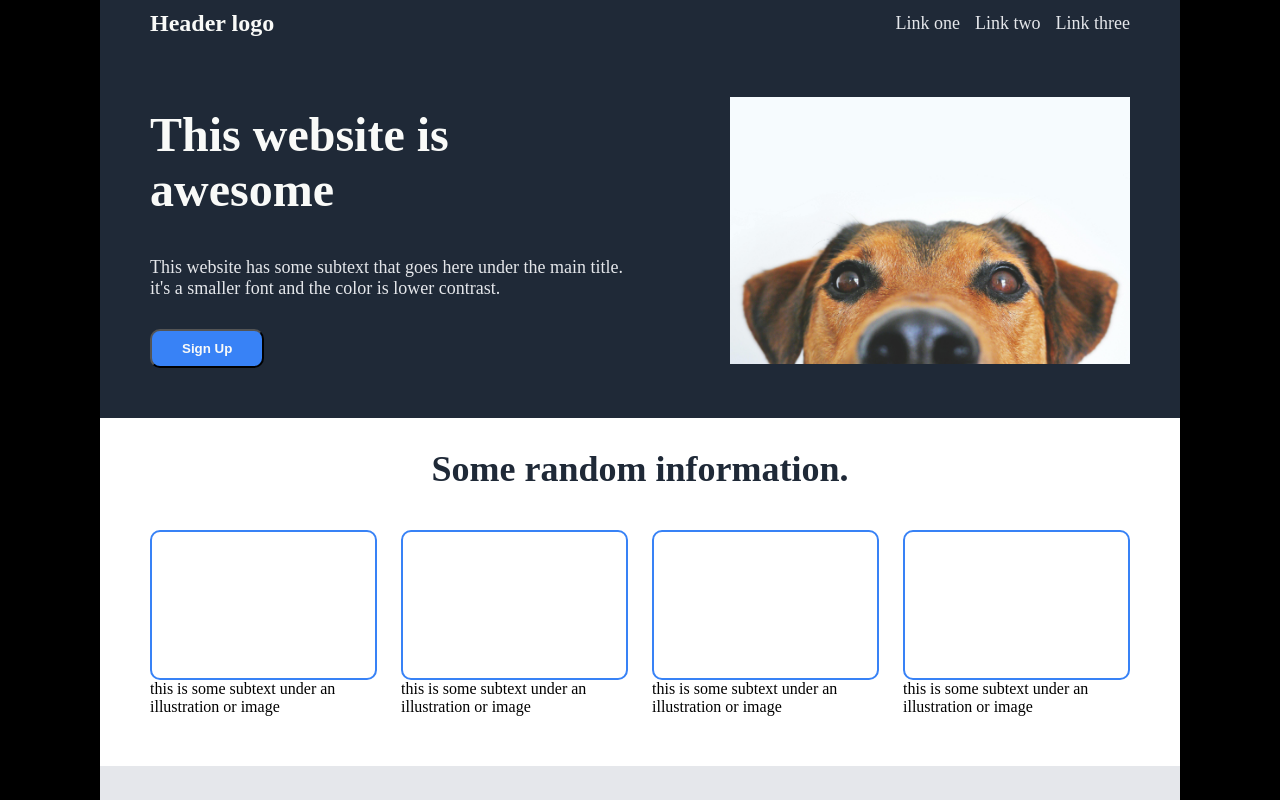
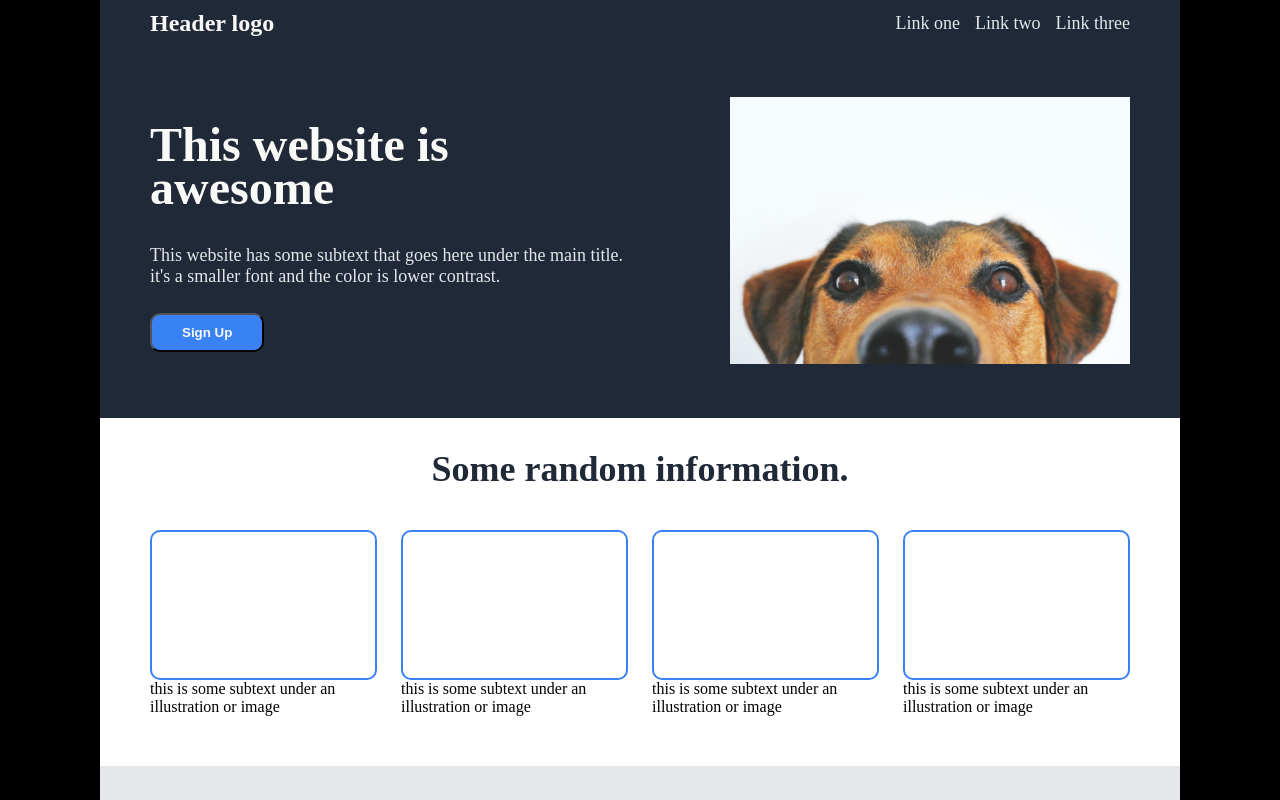
Before and after one commit to reikasar/odin-landingpage, a plain HTML site: page index.html in a window 1280 px wide. Shown: the top 800 px of the page. Drawn offline with Linux system fonts and the light colour scheme.

Commit message:
add readme.md

```diff
--- a/css/style.css
+++ b/css/style.css
@@ -70,7 +70,7 @@ body {
 .hero-text {
   display: flex;
   flex-flow: column;
-  justify-content: space-between;
+  justify-content: space-evenly;
   padding: 50px;
 }
 
@@ -79,6 +79,7 @@ body {
   font-weight: 900;
   color: #f9faf8;
   padding: 10px 0px;
+  line-height: 0.9em;
 }
 
 .hero-text p {
```
Also changed, not shown: 1 other file.
